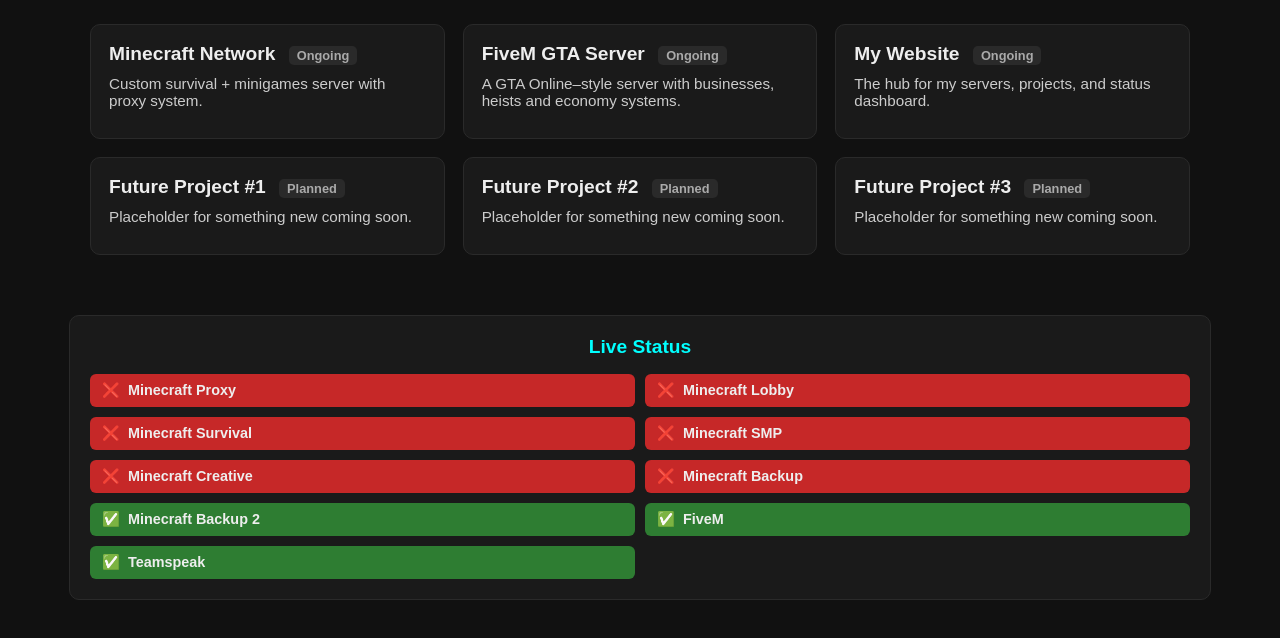
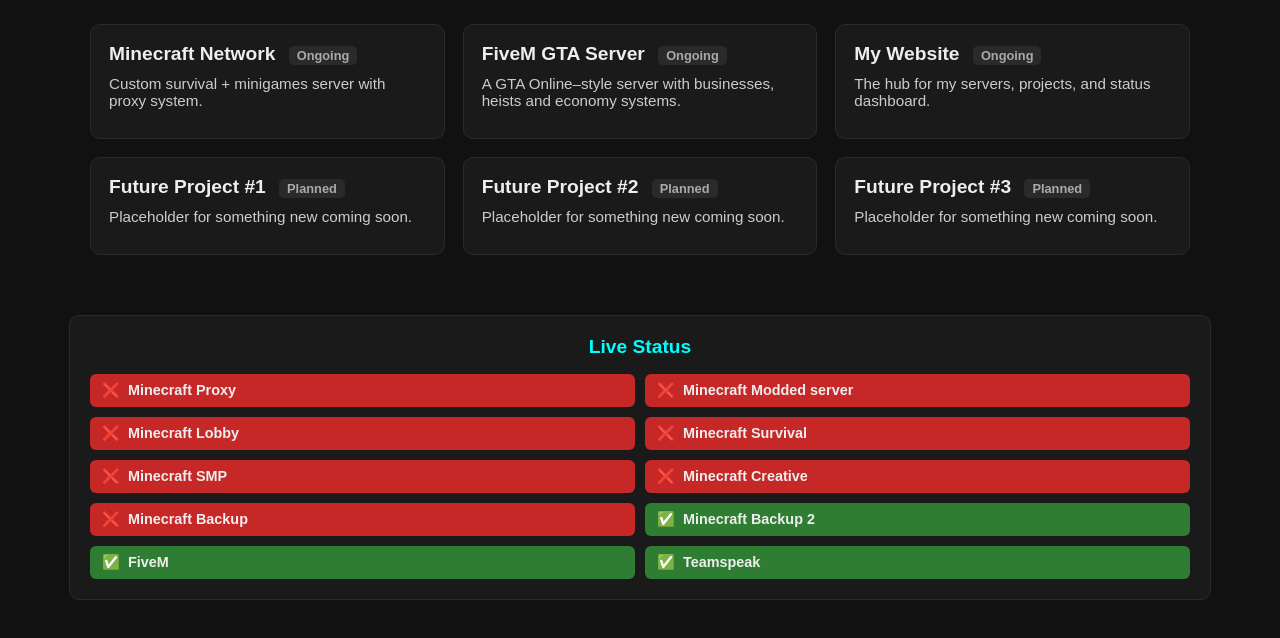
Before and after one commit to naknemo/naknemo.github.io, a plain HTML site: page index.html in a window 1280 px wide. Shown: the part 148-786 px from the top of the page. Drawn offline with Linux system fonts and the light colour scheme; no server answers.

Commit message:
Update index.html

```diff
--- a/index.html
+++ b/index.html
@@ -288,6 +288,7 @@
     <script>
         const servers = [
             { name: "Minecraft Proxy", ip: "lilith.playit.gg" },
+            { name: "Minecraft Modded server", ip: "mod.lilith.playit.gg" },
             { name: "Minecraft Lobby", ip: "lobby.lilith.playit.gg" },
             { name: "Minecraft Survival", ip: "survival.lilith.playit.gg" },
             { name: "Minecraft SMP", ip: "smp.lilith.playit.gg" },
```
